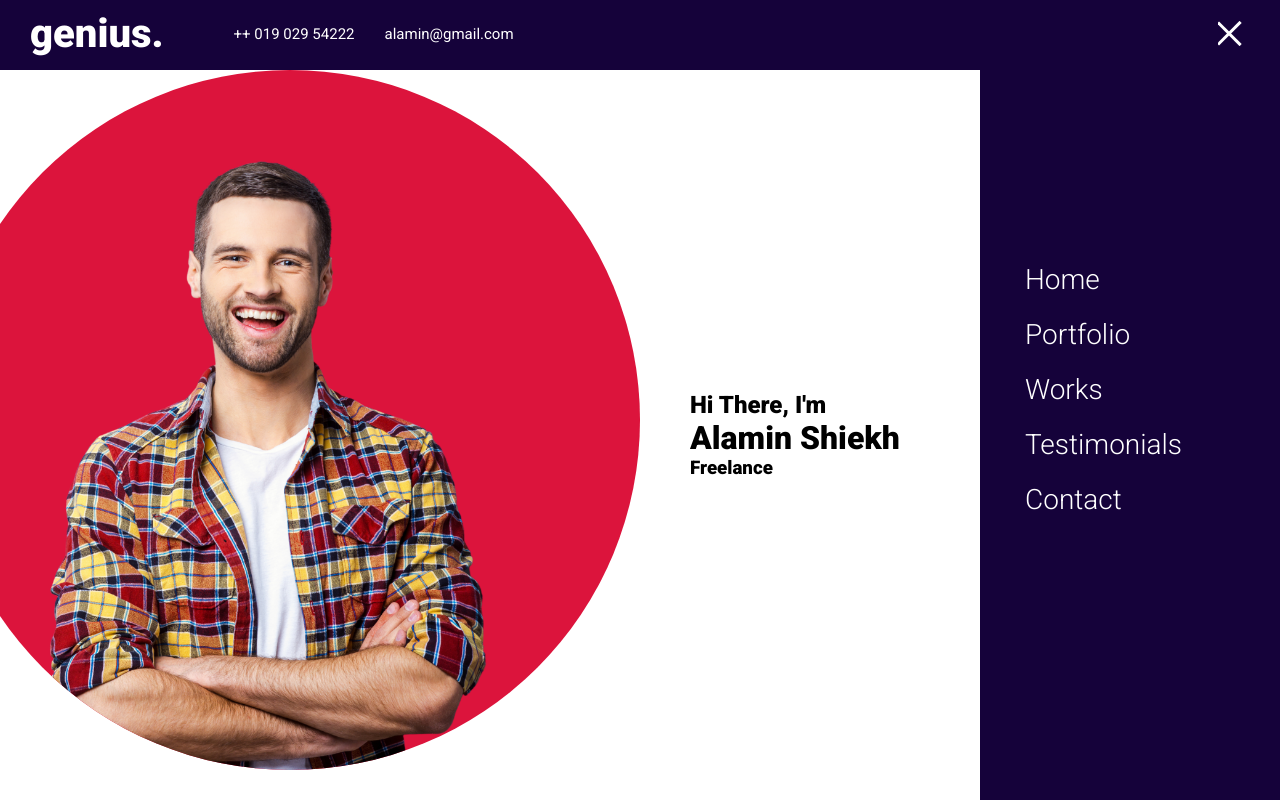
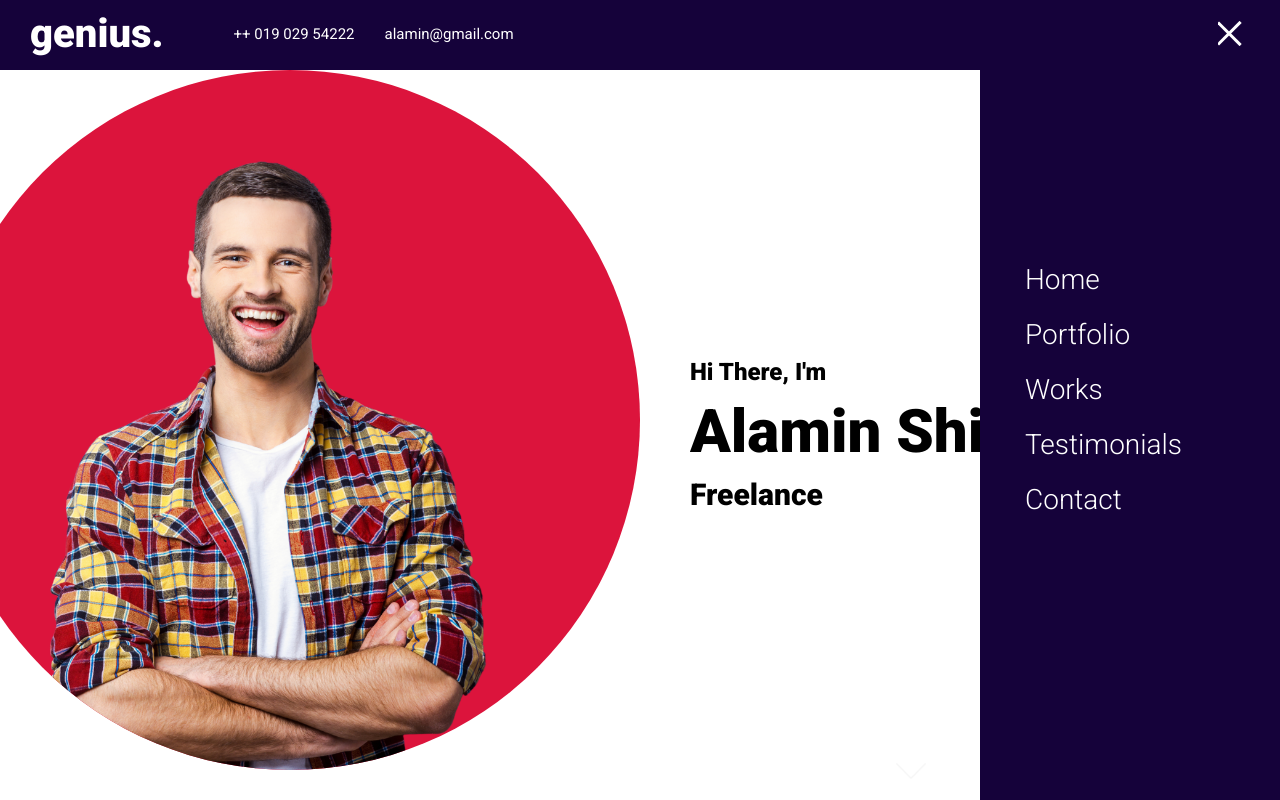
Before and after one commit to alaminsheikh01/React-Portfolio, a React (Create React App) app: page / in a window 1280 px wide. Built offline with nearby package versions, Linux system fonts and the light colour scheme.

Commit message:
arow animation

```diff
--- a/src/components/intro/intro.scss
+++ b/src/components/intro/intro.scss
@@ -31,6 +31,33 @@
       display: flex;
       flex-direction: column;
       justify-content: center;
+
+      h1 {
+        font-size: 60px;
+        margin: 10px 0;
+      }
+      h2 {
+        font-style: 35px;
+      }
+      h3 {
+        font-size: 30px;
+      }
+    }
+    a {
+      position: absolute;
+      bottom: 10px;
+      left: 70%;
+
+      img {
+        width: 30px;
+        animation: arrowBlink 2s infinite;
+      }
+
+      @keyframes arrowBlink {
+        100% {
+          opacity: 0;
+        }
+      }
     }
   }
 }
```
